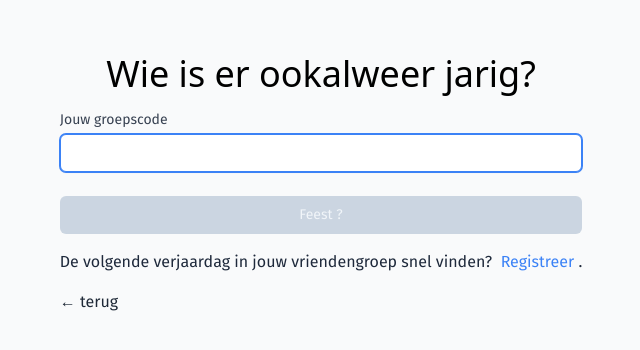
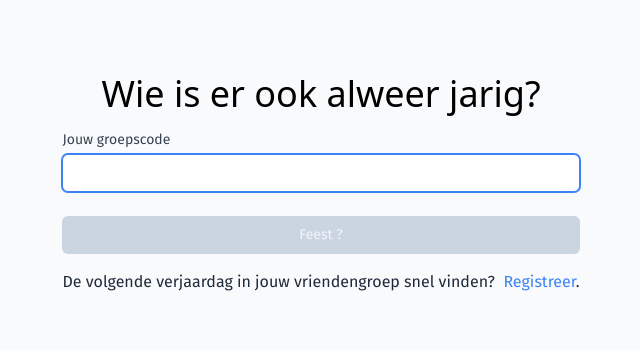
Before and after one commit to WesleyKlop/volgendeverjaardag, a Vue app: page / in a window 1280 px wide. Shown: the part 216-566 px from the top of the page, without its empty margins (319-959 px from the left). Built offline with nearby package versions, Linux system fonts and the light colour scheme; a web font is replaced by a local one.

Commit message:
Refactoring

```diff
--- a/src/App.vue
+++ b/src/App.vue
@@ -1,18 +1,18 @@
 <script setup lang="ts">
-import { RouterLink, RouterView } from 'vue-router'
+import { RouterLink, RouterView, useRoute } from 'vue-router'
 
-const location = window.location
+const route = useRoute()
 </script>
 
 <template>
-  <main className="grid gap-4 p-4 max-w-screen-sm mx-auto">
-    <h1 className="text-4xl text-center font-title text-black">Wie is er ookalweer jarig?</h1>
+  <main class="mx-auto grid max-w-screen-sm gap-4 p-4">
+    <h1 class="text-center font-title text-4xl text-black">Wie is er ook alweer jarig?</h1>
 
     <RouterView />
 
     <RouterLink
-      v-if="location.pathname !== ''"
-      className="text-blue-500 hover:text-blue-600 mr-auto"
+      v-if="route.fullPath !== '/'"
+      class="mr-auto text-blue-500 hover:text-blue-600"
       to="/"
     >
       ← terug
--- a/src/components/NextBirthdayForm.vue
+++ b/src/components/NextBirthdayForm.vue
@@ -3,13 +3,17 @@ import { reactive, computed } from 'vue'
 import AppInput from './AppInput.vue'
 import AppButton from './AppButton.vue'
 import { MIN_CODE_LENGTH } from '../lib/config'
+import { useRouter } from 'vue-router'
 
+const router = useRouter()
 const formState = reactive({
   code: '',
 })
 const isValid = computed(() => formState.code.length >= MIN_CODE_LENGTH)
 
-function submitForm() {}
+function submitForm() {
+  router.push(`/code/${formState.code}`)
+}
 </script>
 
 <template>
@@ -24,6 +28,6 @@ function submitForm() {}
       type="text"
     />
 
-    <AppButton type="submit" :disabled="!isValid"> Feest {{ isValid ? '! 🥳' : '?' }}</AppButton>
+    <AppButton type="submit" :disabled="!isValid">Feest {{ isValid ? '! 🥳' : '?' }}</AppButton>
   </form>
 </template>
--- a/src/lib/api.ts
+++ b/src/lib/api.ts
@@ -6,7 +6,7 @@ export const fetchNextBirthday = async (
 ): Promise<NextBirthday[] | null> => {
   const url = new URL(`/api/birthdays/${encodeURIComponent(code)}/next`, location.origin)
   if (all) {
-    url.searchParams.append('all', '')
+    url.searchParams.append('all', '1')
   }
   return await fetch(url, {
     method: 'GET',
--- a/src/main.ts
+++ b/src/main.ts
@@ -4,8 +4,6 @@ import { createApp } from 'vue'
 import App from './App.vue'
 import router from './router'
 
-const app = createApp(App)
-
-app.use(router)
+const app = createApp(App).use(router)
 
 app.mount('#app')
--- a/src/views/BirthdayResult.vue
+++ b/src/views/BirthdayResult.vue
@@ -65,7 +65,7 @@ onMounted(() => {
   <div v-else-if="birthdays.length" class="text-center">
     <p v-for="birthday in birthdays" :key="birthday.name">
       <span>
-        {{ birthday.name }} is op {{ formatDate(birthday.next_birthday) }} jarig en word dan
+        {{ birthday.name }} is op {{ formatDate(birthday.next_birthday) }} jarig en wordt dan
         {{ birthday.age }}!
       </span>
       &nbsp;
@@ -90,5 +90,5 @@ onMounted(() => {
       Bekijk welke verjaardagen er nog meer aan komen
     </AppButton>
   </div>
-  <div v-else>Niemand gevonden</div>
+  <div v-else>Niemand gevonden. Bestaat de code wel?</div>
 </template>
--- a/src/views/HomeView.vue
+++ b/src/views/HomeView.vue
@@ -7,9 +7,8 @@ import NextBirthdayForm from '../components/NextBirthdayForm.vue'
 <template>
   <NextBirthdayForm />
 
-  <p className="text-slate-800">
+  <p class="text-slate-800">
     De volgende verjaardag in jouw vriendengroep snel vinden?&nbsp;
-    <RouterLink className="text-blue-500 hover:text-blue-600" to="/join"> Registreer </RouterLink>
-    .
+    <RouterLink class="text-blue-500 hover:text-blue-600" to="/join">Registreer</RouterLink>.
   </p>
 </template>
--- a/vite.config.ts
+++ b/vite.config.ts
@@ -6,13 +6,17 @@ import VueDevTools from 'vite-plugin-vue-devtools'
 
 // https://vitejs.dev/config/
 export default defineConfig({
-  plugins: [
-    vue(),
-    VueDevTools(),
-  ],
+  plugins: [vue(), VueDevTools()],
   resolve: {
     alias: {
-      '@': fileURLToPath(new URL('./src', import.meta.url))
-    }
-  }
+      '@': fileURLToPath(new URL('./src', import.meta.url)),
+    },
+  },
+  server: {
+    proxy: {
+      '/api': {
+        target: 'http://localhost:8788',
+      },
+    },
+  },
 })
```
Also changed, not shown: 2 other files (tests, documents, lock files or other folders).
